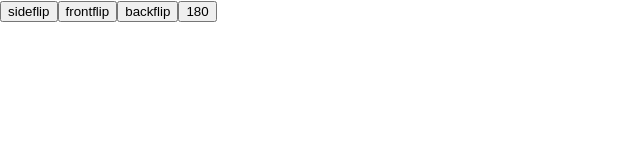
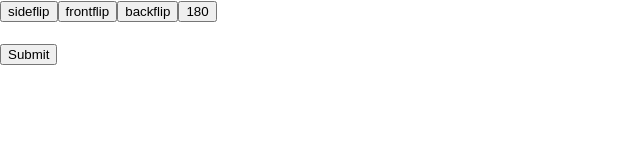
Before and after one commit to RysonShalvis/Move-Creator, a React (Create React App) app: page / in a window 1280 px wide. Shown: the top 160 px of the page, without its empty margins (0-640 px from the left). Built offline with nearby package versions, Linux system fonts and the light colour scheme.

Commit message:
add CombineTricksLogic

```diff
--- a/src/App.js
+++ b/src/App.js
@@ -2,6 +2,7 @@ import React from 'react';
 import './App.css';
 import AddTrick from './AddTrick';
 import CreatedElements from './createdElements'
+import CombineTricksLogic from './CombineTricksLogic';
 let arr = [];
 class App extends React.Component {
   constructor(props){
@@ -20,7 +21,7 @@ class App extends React.Component {
       counter: this.state.counter + 1
     })
     if (arr.length < 2) {
-      arr.push(<p key={this.state.counter}>{e.target.value}</p>)
+      arr.push(<p key={this.state.counter} id={`move${this.state.counter}`}>{e.target.value}</p>)
      }
   }
 
@@ -33,6 +34,7 @@ class App extends React.Component {
       <AddTrick handleClick={this.handleClick} name="backflip"/>
       <AddTrick handleClick={this.handleClick} name="180"/>
       <CreatedElements input={arr} counter={this.state.counter}/>
+      <CombineTricksLogic input={arr}/>
     </div>
     )
   }
--- /dev/null
+++ b/src/CombineTricks.js
@@ -0,0 +1,10 @@
+import React from 'react';
+
+
+class CombineTricks extends React.Component {
+    render() {
+       return <input type="submit" onClick={this.props.handleSubmit}/>
+    }
+}
+
+export default CombineTricks;
--- /dev/null
+++ b/src/CombineTricksLogic.js
@@ -0,0 +1,27 @@
+import React from 'react';
+import CombineTricks from './CombineTricks';
+
+
+class CombineTricksLogic extends React.Component {
+    constructor(props) {
+        super(props);
+        this.state = {
+            element: ''
+        }
+        this.handleSubmit = this.handleSubmit.bind(this);
+    }
+    handleSubmit() {
+        let moves = this.props.input;
+        console.log('hello')
+    }
+
+    render() {
+       return (
+       <div>
+           <CombineTricks handleSubmit={this.handleSubmit} />
+        </div>
+       )
+    }
+}
+
+export default CombineTricksLogic;
```
